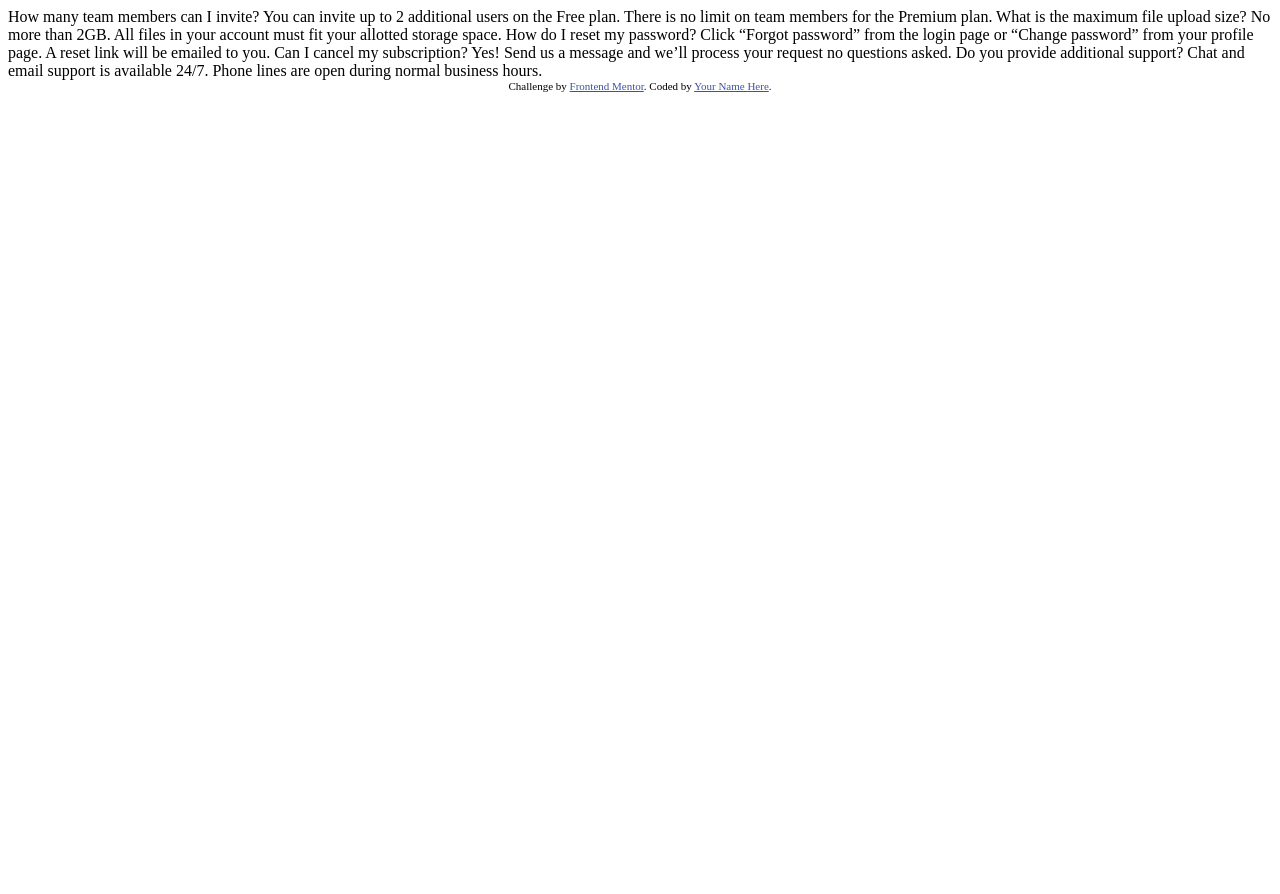
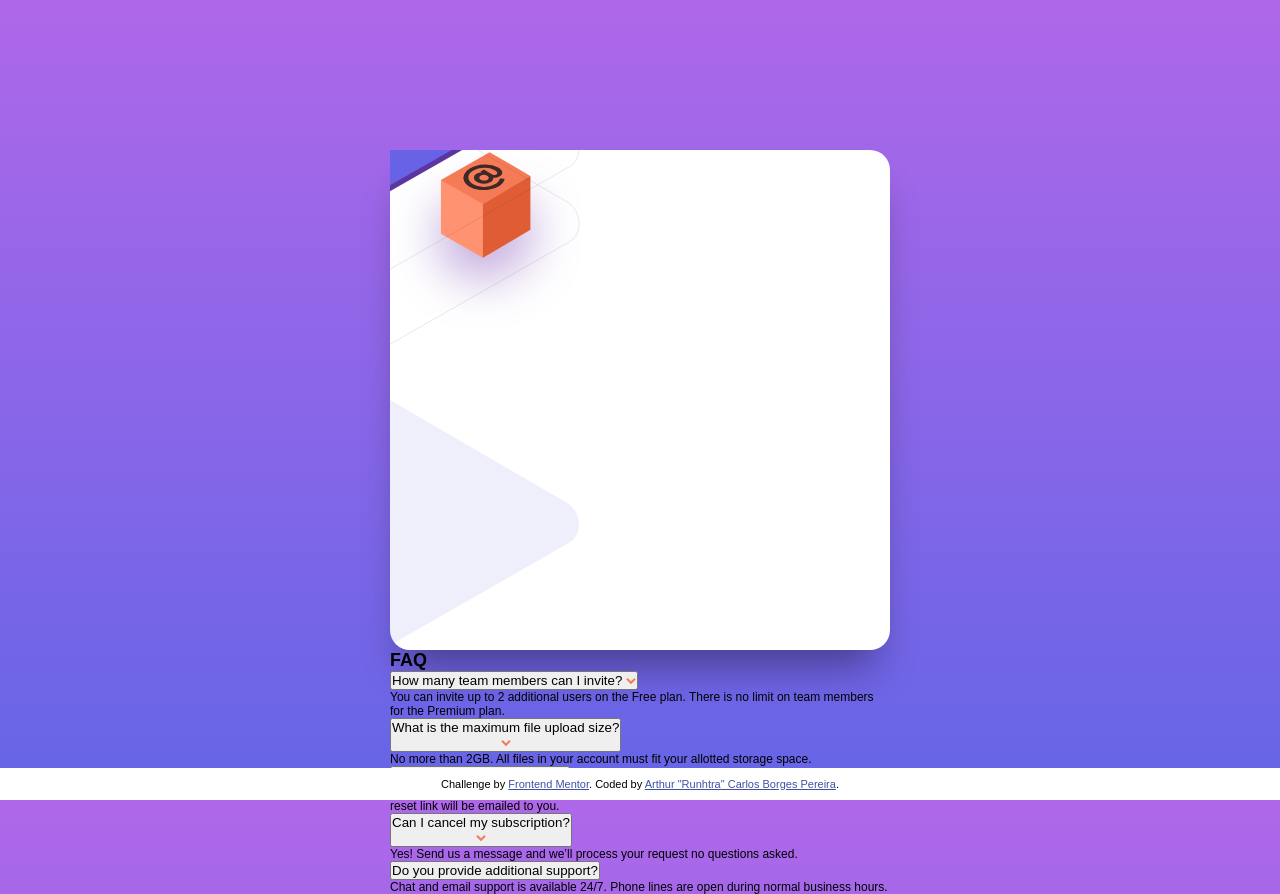
Before and after one commit to RuhtracBP/FAQ-accordion-Mentor, a plain HTML site: page index.html in a window 1280 px wide. Before the commit the page ends 800 px from the top, so only its background shows below. Drawn offline with Linux system fonts and the light colour scheme.

Commit message:
em andamento

```diff
--- a/index.html
+++ b/index.html
@@ -6,7 +6,10 @@
 
   <link rel="icon" type="image/png" sizes="32x32" href="./images/favicon-32x32.png">
 
-  <title>Frontend Mentor | FAQ Accordion Card</title>
+  <title>FAQ Accordion Card  |  Frontend Mentor</title>
+
+  <link rel="stylesheet" type="text/css" href="styles/styles.css">
+  <link rel="font-face" href="https://fonts.google.com/specimen/Kumbh+Sans">
 
   <!-- Feel free to remove these styles or customise in your own stylesheet 👍 -->
   <style>
@@ -15,7 +18,74 @@
   </style>
 </head>
 <body>
-  How many team members can I invite?
+  <div class="box">
+    <div class="img-box-container">
+      <div class="img-pattern"></div>
+      <div class="img-woman"></div>
+      <img src="images/illustration-box-desktop.svg" alt="box illustration">
+    </div>
+    <div class="faq-box-container">
+      <h2>FAQ</h2>
+
+      <div class="accordion">
+        <div class="accordion-item">
+          <button class="accordion-item-header">
+            <span>How many team members can I invite?</span>
+            <i data-icon="arrow"></i>
+          </button>
+
+          <div class="accordion-item-body">
+              <p>You can invite up to 2 additional users on the Free plan. There is no limit on
+              team members for the Premium plan.</p>
+          </div>
+        </div>
+
+        <div class="accordion-item">
+          <button class="accordion-item-header">
+            <p>What is the maximum file upload size?</p>
+            <i data-icon="arrow"></i>
+          </button>
+          <div class="accordion-item-body">
+              <P>No more than 2GB. All files in your account must fit your allotted storage space.</P>
+          </div>
+        </div>
+
+        <div class="accordion-item">
+          <button class="accordion-item-header">
+            <p>How do I reset my password?</p>
+          </button>
+          <i data-icon="arrow"></i>
+          <div class="accordion-item-body">
+              <p>Click “Forgot password” from the login page or “Change password” from your profile page.
+              A reset link will be emailed to you.</p>
+          </div>
+        </div>
+
+        <div class="accordion-item">
+          <button class="accordion-item-header">
+            <p>Can I cancel my subscription?</p>
+            <i data-icon="arrow"></i>
+          </button>
+          <div class="accordion-item-body">
+              <p>Yes! Send us a message and we’ll process your request no questions asked.</p>
+          </div>
+        </div>
+
+        <div class="accordion-item">
+          <button class="accordion-item-header">
+            <p>Do you provide additional support?</p>
+          </button>
+          <div class="accordion-item-body">
+              <p>Chat and email support is available 24/7. Phone lines are open during normal business hours.</p>
+          </div>
+        </div>
+      </div>
+
+    </div>
+  </div>
+
+
+<!--   How many team members can I invite?
   You can invite up to 2 additional users on the Free plan. There is no limit on
   team members for the Premium plan.
 
@@ -30,11 +100,13 @@
   Yes! Send us a message and we’ll process your request no questions asked.
 
   Do you provide additional support?
-  Chat and email support is available 24/7. Phone lines are open during normal business hours.
+  Chat and email support is available 24/7. Phone lines are open during normal business hours. -->
 
   <div class="attribution">
     Challenge by <a href="https://www.frontendmentor.io?ref=challenge" target="_blank">Frontend Mentor</a>.
-    Coded by <a href="#">Your Name Here</a>.
+    Coded by <a href="#">Arthur "Runhtra" Carlos Borges Pereira</a>.
   </div>
+
+  <script src="main.js"></script>
 </body>
 </html>
--- /dev/null
+++ b/styles/styles.css
@@ -0,0 +1,64 @@
+ * {
+     margin: 0;
+     padding: 0;
+
+     box-sizing: border-box;
+ }
+
+
+body {
+    background: linear-gradient( hsl(273, 75%, 66%), hsl(240, 73%, 65%) );
+    position: relative;
+    width: 100%;
+    height: 100vh;
+    display: flex;
+    justify-content: center;
+    align-items: center;
+
+    font-family: 'Kumbh Sans', sans-serif;
+    font-size: 12px;
+}
+
+i[data-icon="arrow"]::before {
+    content: url(../images/icon-arrow-down.svg);
+}
+
+ .box {
+    background-color: #fff;
+    box-shadow: 0px 30px 40px -15px rgba(0, 0, 0, 0.4);
+
+    height: 500px;
+    width: 500px;
+
+    border-radius: 20px;
+
+    position: relative;
+ }
+
+ .img-box-container {
+     width: 50%;
+     height: 100%;
+     position: relative;
+ }
+
+ .img-pattern {
+     width: 100%;
+     height: 100%;
+     background: url(../images/bg-pattern-desktop.svg) top -300px right 60px no-repeat;
+     position: absolute;
+ }
+
+ .img-woman {
+    width: 100%;
+    height: 100%;
+    background: url(../images/illustration-woman-online-desktop.svg) top -300px right 60px no-repeat;
+    position: absolute;
+ }
+
+ .attribution {
+     position: absolute;
+     bottom: 0;
+     width: 100%;
+     padding: 10px 0;
+     background-color: #fff;
+ }
```
Also changed, not shown: main.js (added).
